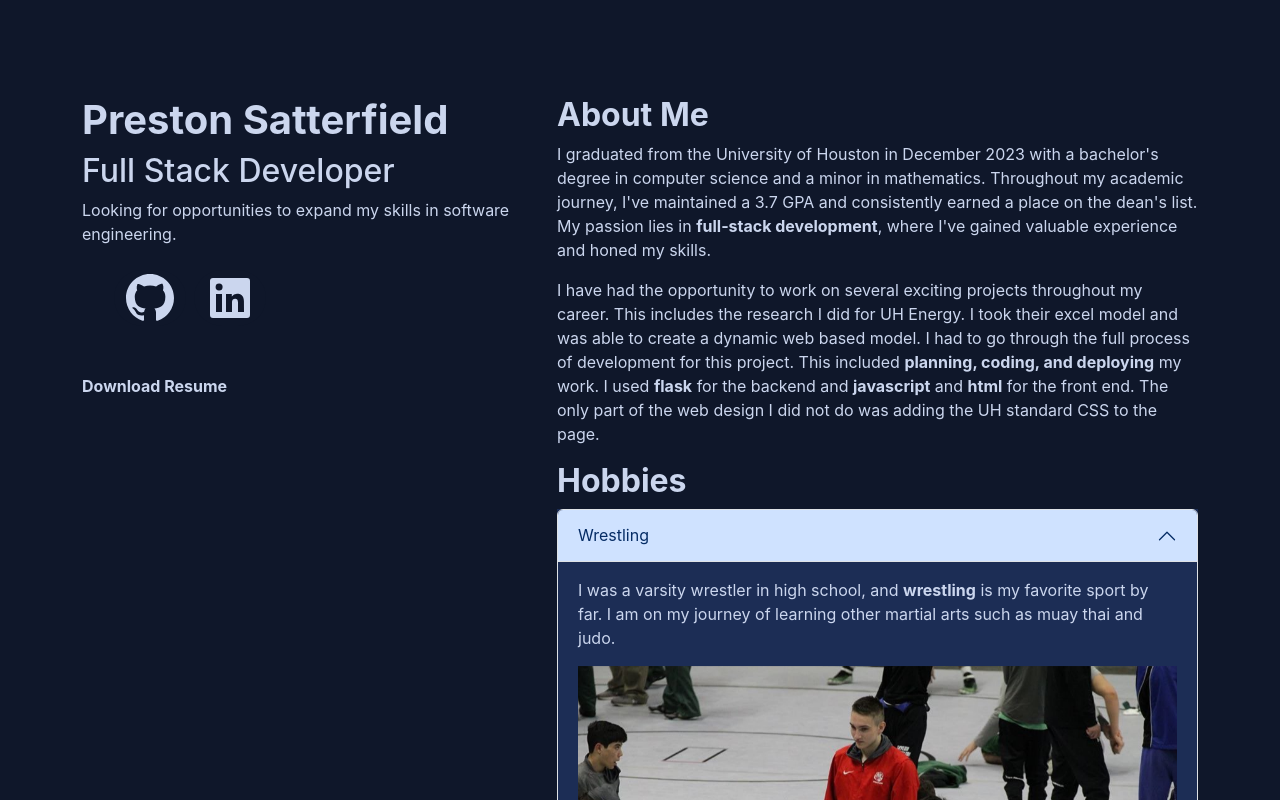
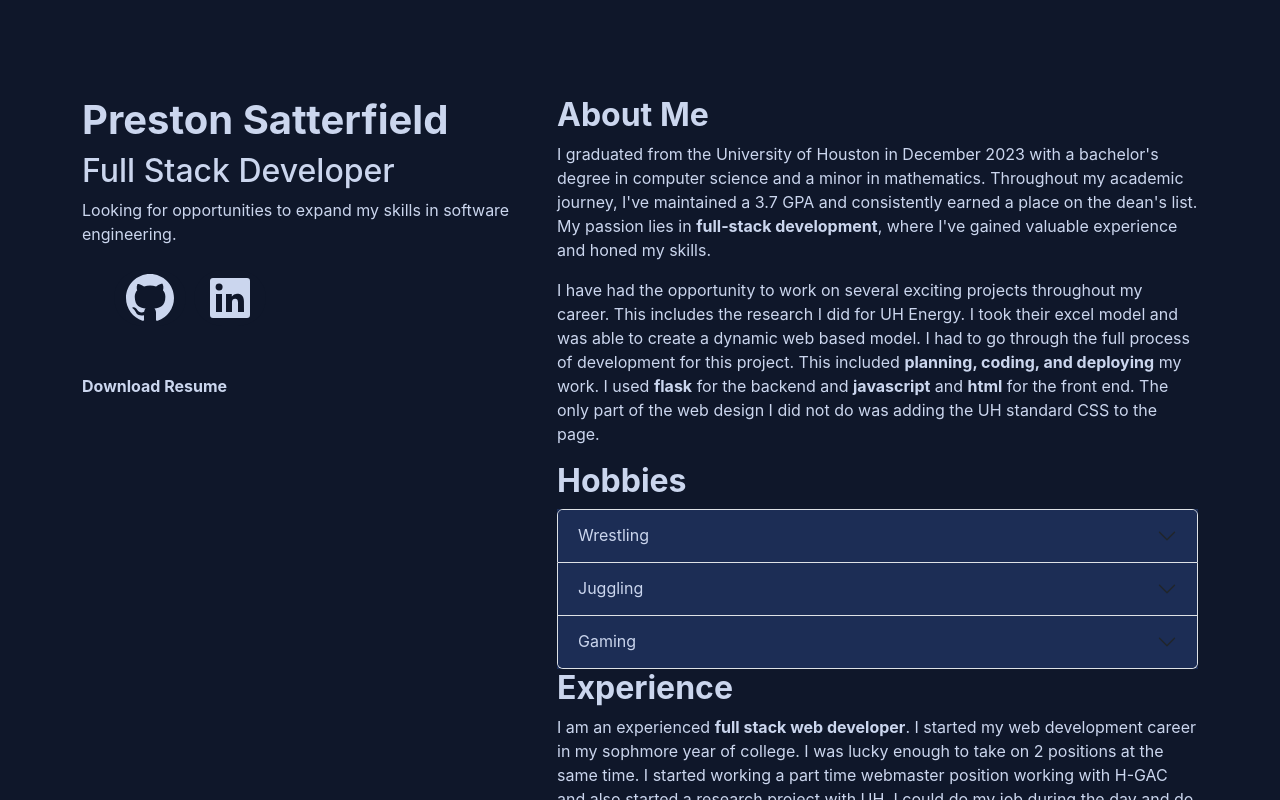
Before and after one commit to pdsatter/Portfolio, a React (Create React App) app in the folder portfolio-app/: page / in a window 1280 px wide. Shown: the top 800 px of the page. Built offline with nearby package versions, Linux system fonts and the light colour scheme.

Commit message:
Update hobbies to display video

```diff
--- a/portfolio-app/src/Hobbies.tsx
+++ b/portfolio-app/src/Hobbies.tsx
@@ -1,5 +1,7 @@
 import { Carousel } from "react-bootstrap";
 import { Accordion } from "react-bootstrap";
+import jugglingVideoMov from "./videos/juggling.mov";
+import jugglingVideoMp4 from "./videos/juggling.mp4";
 
 function WrestlingCarousel() {
     return(
@@ -30,11 +32,21 @@ function WrestlingCarousel() {
 
 }
 
+const JugglingVideo: React.FC = () => {
+    return (
+      <video controls muted width={600} height={600}>
+        <source src={jugglingVideoMp4} type="video/mp4" />
+        <source src={jugglingVideoMov} type="video/quicktime" />
+        Your browser does not support the video tag.
+      </video>
+    );
+  };
+
 function Hobbies() {
     return (
         <div>
             <h2><strong>Hobbies</strong></h2>
-            <Accordion defaultActiveKey="0">
+            <Accordion>
                 <Accordion.Item eventKey="0">
                     <Accordion.Header>Wrestling</Accordion.Header>
                     <Accordion.Body>
@@ -54,6 +66,9 @@ function Hobbies() {
                             I love learning new skills. One interesting skill I learned is <strong>juggling</strong>.
                             Juggling takes a lot of work to learn, but learning the tricks is worth it in the end.
                         </p>
+
+                        <JugglingVideo />
+
                     </Accordion.Body>
                 </Accordion.Item>
 
```
